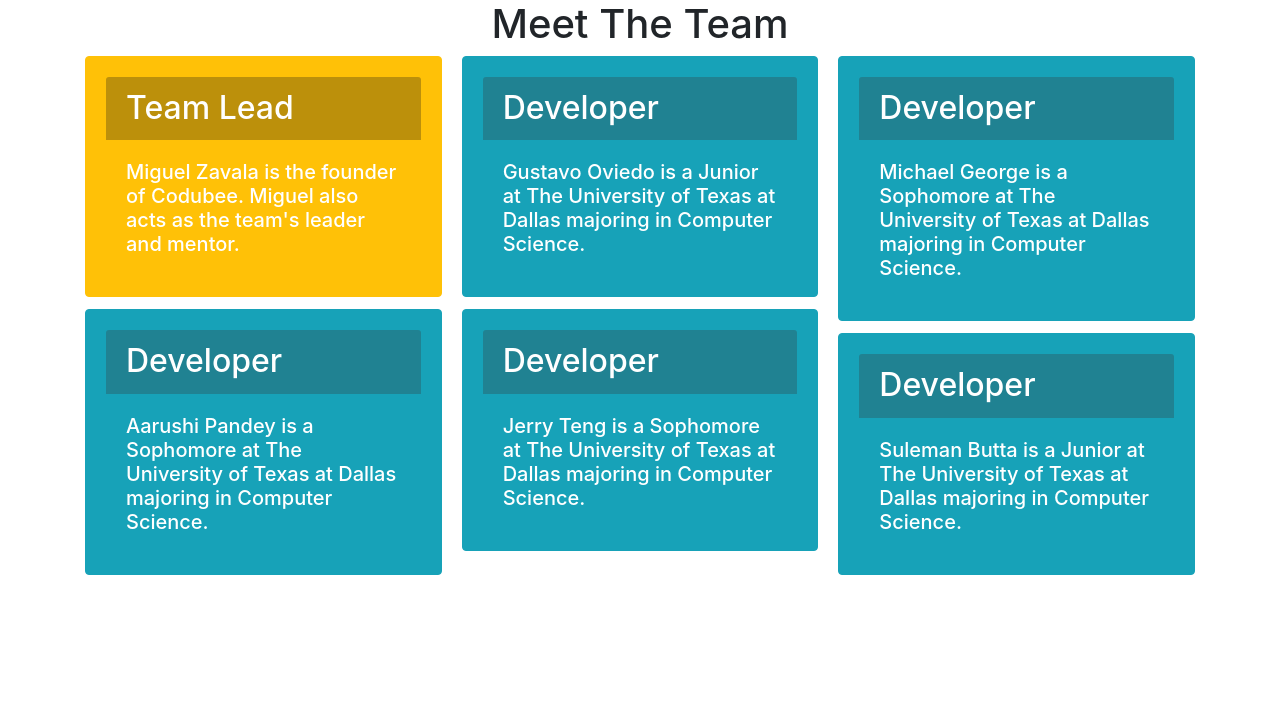
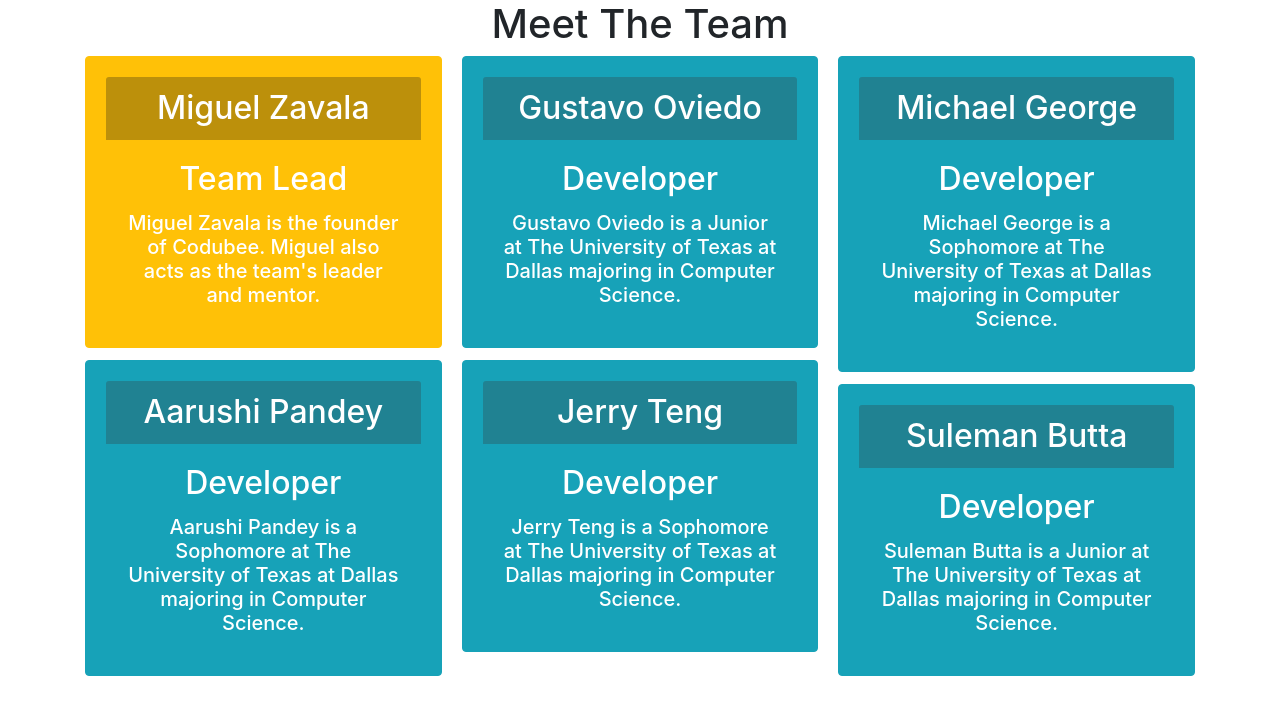
Before and after one commit to Codubee/ExploreCitiesTTH4-6, a React (Create React App) app in the folder frontend/: page / in a window 1280 px wide. Shown: the top 714 px of the page. Built offline with nearby package versions, Linux system fonts and the light colour scheme.

Commit message:
Center text, made name the header, and added a title for role

```diff
--- a/frontend/src/components/LandingPage/Team/Team.js
+++ b/frontend/src/components/LandingPage/Team/Team.js
@@ -1,7 +1,7 @@
 import React from 'react';
 import './Team.css'
 import {
-    Card, CardHeader, CardText, CardDeck, CardBody, CardColumns
+    Card, CardHeader, CardTitle, CardText, CardDeck, CardBody, CardColumns
 } from 'reactstrap';
 
 //Displays the team's information using cards. The cards are contained in a Card deck and arranged by card columns.
@@ -18,45 +18,51 @@ function TeamCardDeck (props) {
                 <CardColumns>
 
                     <Card body inverse style={{ backgroundColor: '#ffc107', borderColor: '#ffc107'}}> {/* Miguel's card*/}
-                        <CardHeader tag = "h2" body inverse style={{ backgroundColor: '#BC900B', borderColor: '#BC900B'}}>Team Lead</CardHeader> {/*Position*/}
+                        <CardHeader tag = "h2" body inverse style={{ backgroundColor: '#BC900B', borderColor: '#BC900B', textAlign:"center"}}>Miguel Zavala</CardHeader> {/*Name*/}
                         <CardBody>
-                            <CardText tag = "h5"> Miguel Zavala is the founder of Codubee. Miguel also acts as the team's leader and mentor.</CardText> {/*Description*/}
+                            <CardTitle tag="h2" className = "text-center">Team Lead</CardTitle> {/*Position*/}
+                            <CardText tag = "h5" className = "text-center"> Miguel Zavala is the founder of Codubee. Miguel also acts as the team's leader and mentor.</CardText> {/*Description*/}
                         </CardBody>
                     </Card>
 
                     {/*The remaining cards follow the same format as the one above*/}
                     <Card body inverse style={{ backgroundColor: '#17A2B8', borderColor: '#17A2B8'}}> {/* Aarushi's card*/}
-                        <CardHeader tag = "h2" body inverse style={{ backgroundColor: '#208292', borderColor: '#208292'}}>Developer</CardHeader>
+                        <CardHeader tag = "h2" body inverse style={{ backgroundColor: '#208292', borderColor: '#208292', textAlign:"center"}}>Aarushi Pandey</CardHeader>
                         <CardBody>
-                            <CardText tag = "h5">Aarushi Pandey is a Sophomore at The University of Texas at Dallas majoring in Computer Science.</CardText>
+                            <CardTitle tag="h2" className = "text-center">Developer</CardTitle>
+                            <CardText tag = "h5" className = "text-center">Aarushi Pandey is a Sophomore at The University of Texas at Dallas majoring in Computer Science.</CardText>
                         </CardBody>
                     </Card>
 
                     <Card body inverse style={{ backgroundColor: '#17A2B8', borderColor: '#17A2B8'}}> {/* Gustavo's card*/}
-                        <CardHeader tag = "h2" body inverse style={{ backgroundColor: '#208292', borderColor: '#208292'}}>Developer</CardHeader>
+                        <CardHeader tag = "h2" body inverse style={{ backgroundColor: '#208292', borderColor: '#208292', textAlign:"center"}}>Gustavo Oviedo</CardHeader>
                         <CardBody>
-                            <CardText tag = "h5">Gustavo Oviedo is a Junior at The University of Texas at Dallas majoring in Computer Science.</CardText>
+                            <CardTitle tag="h2" className = "text-center">Developer</CardTitle>
+                            <CardText tag = "h5" className = "text-center">Gustavo Oviedo is a Junior at The University of Texas at Dallas majoring in Computer Science.</CardText>
                         </CardBody>
                     </Card>
 
                     <Card body inverse style={{ backgroundColor: '#17A2B8', borderColor: '#17A2B8'}}> {/* Jerry's card*/}
-                        <CardHeader tag = "h2" body inverse style={{ backgroundColor: '#208292', borderColor: '#208292'}}>Developer</CardHeader>
+                        <CardHeader tag = "h2" body inverse style={{ backgroundColor: '#208292', borderColor: '#208292', textAlign:"center"}}>Jerry Teng</CardHeader>
                         <CardBody>
-                            <CardText tag = "h5">Jerry Teng is a Sophomore at The University of Texas at Dallas majoring in Computer Science.</CardText>
+                            <CardTitle tag="h2" className = "text-center">Developer</CardTitle>
+                            <CardText tag = "h5" className = "text-center">Jerry Teng is a Sophomore at The University of Texas at Dallas majoring in Computer Science.</CardText>
                         </CardBody>
                     </Card>
 
                     <Card body inverse style={{ backgroundColor: '#17A2B8', borderColor: '#17A2B8'}}> {/* Michael's card*/}
-                        <CardHeader tag = "h2" body inverse style={{ backgroundColor: '#208292', borderColor: '#208292'}}>Developer</CardHeader>
+                        <CardHeader tag = "h2" body inverse style={{ backgroundColor: '#208292', borderColor: '#208292', textAlign:"center"}}>Michael George</CardHeader>
                         <CardBody>
-                            <CardText tag = "h5">Michael George is a Sophomore at The University of Texas at Dallas majoring in Computer Science.</CardText>
+                            <CardTitle tag="h2" className = "text-center">Developer</CardTitle>
+                            <CardText tag = "h5" className = "text-center">Michael George is a Sophomore at The University of Texas at Dallas majoring in Computer Science.</CardText>
                         </CardBody>
                     </Card>
 
                     <Card body inverse style={{ backgroundColor: '#17A2B8', borderColor: '#17A2B8'}}> {/* Suleman's card*/}
-                        <CardHeader tag = "h2" body inverse style={{ backgroundColor: '#208292', borderColor: '#208292'}}>Developer</CardHeader>
+                        <CardHeader tag = "h2" body inverse style={{ backgroundColor: '#208292', borderColor: '#208292', textAlign:"center"}}>Suleman Butta</CardHeader>
                         <CardBody>
-                            <CardText tag = "h5">Suleman Butta is a Junior at The University of Texas at Dallas majoring in Computer Science.</CardText>
+                            <CardTitle tag="h2" className = "text-center">Developer</CardTitle>
+                            <CardText tag = "h5" className = "text-center">Suleman Butta is a Junior at The University of Texas at Dallas majoring in Computer Science.</CardText>
                         </CardBody>
                     </Card>
 
```
